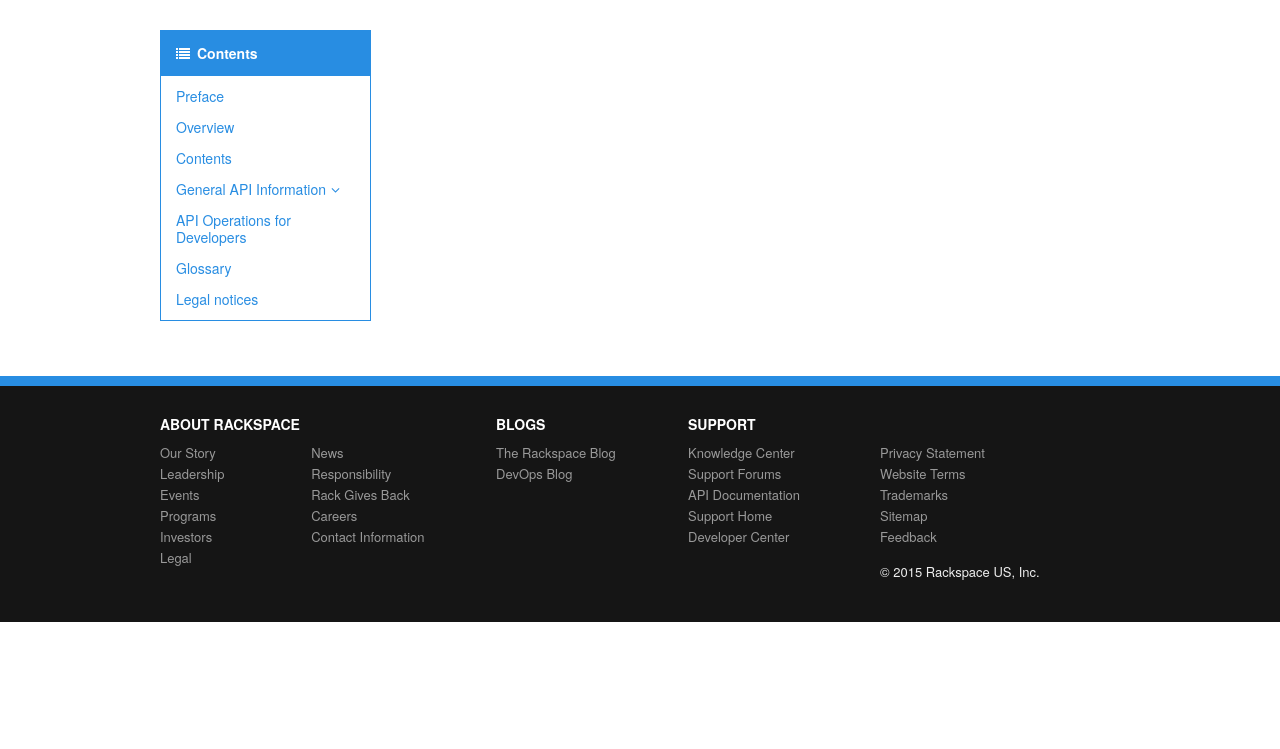
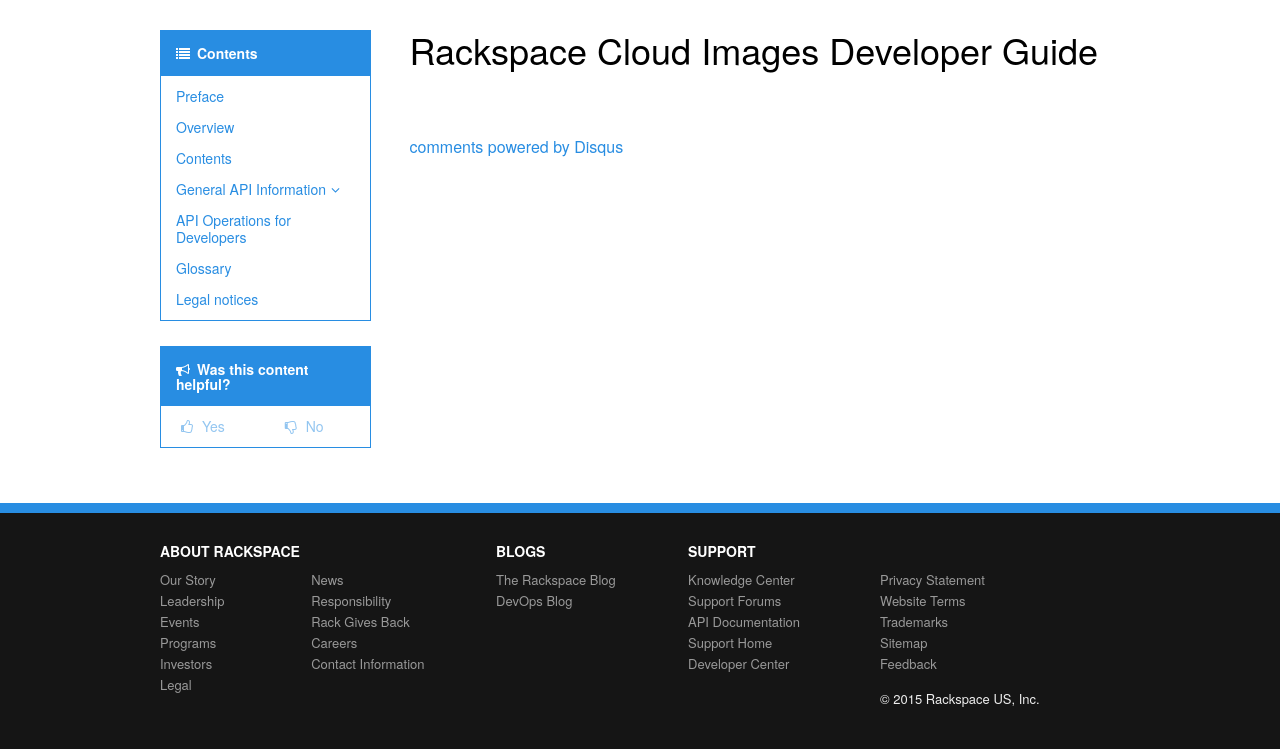
Before and after one commit to annegentle/wadl2rst, a Python web app: template wadl2html/templates/application.jinja in a window 1280 px wide. Shown: the part 188-937 px from the top of the page. Before the commit the page ends 810 px from the top, so only its background shows below. Run offline with Jinja, Linux system fonts and the light colour scheme; the template is opened without the code that fills it, so the values that code supplies are empty; some libraries are stand-ins or nearby versions.

Commit message:
added sidebar elements

```diff
--- a/includes/css/main.css
+++ b/includes/css/main.css
@@ -279,6 +279,25 @@ strong {font-weight: 700;}
 
 .sidebar-section ul li a i {margin-left: 5px;}
 
+.sidebar-section ul.feedback-decision li {float: left;}
+.sidebar-section ul.feedback-decision li a {
+    margin-right: 25px;
+
+    opacity: 0.5;
+    -moz-opacity: 0.5;
+    filter:alpha(opacity=50);
+}
+
+.sidebar-section ul.feedback-decision li a:hover {
+    text-decoration: none;
+
+    opacity: 1.0;
+    -moz-opacity: 1.0;
+    filter:alpha(opacity=100);
+}
+
+.sidebar-section ul.feedback-decision li a i {margin-right: 5px;}
+
 p code {
     font-family: 'Source Code Pro', 'Courier', monospace;
     font-weight: 200;
@@ -305,3 +324,10 @@ p code {
     white-space: -moz-pre-wrap;
     white-space: -o-pre-wrap;
 }
+
+/* Disqus Comments */
+
+#disqus_thread {
+	border-top: 1px solid $color-primary;
+	padding-top: 30px;
+}
--- a/wadl2html/templates/application.jinja
+++ b/wadl2html/templates/application.jinja
@@ -4,6 +4,8 @@
         <link rel="stylesheet" type="text/css" href="includes/css/header.css">
         <link rel="stylesheet" type="text/css" href="includes/css/footer.css">
         <link rel="stylesheet" type="text/css" href="includes/css/main.css">
+
+        <script type="text/javascript" async="" src="http://rc-api-docs.disqus.com/embed.js"></script>
     </head>
 
     <body>
@@ -93,9 +95,31 @@
                                 <li><a href="">Legal notices</a></li>
                             </ul>
                         </div>
+                        <div class="sidebar-section">
+                            <h3><i class="fa fa-bullhorn"></i>Was this content helpful?</h3>
+                            <ul class="feedback-decision clearfix">
+                                <li><a href=""><i class="fa fa-thumbs-o-up"></i> Yes</a></li>
+                                <li><a href=""><i class="fa fa-thumbs-o-down"></i> No</a></li>
+                            </ul>
+                        </div>
                     </div>
                     <div class="nine columns omega content">
+                        <h1>Rackspace Cloud Images Developer Guide</h1>
+
                         {{child_html}}
+        				<div id="disqus_thread"></div>
+        				<script type="text/javascript">
+        					/* * * CONFIGURATION VARIABLES: EDIT BEFORE PASTING INTO YOUR WEBPAGE * * */
+        					var disqus_shortname = 'rackspaceknowledgecenter'; // required: replace example with your forum shortname
+        					/* * * DON'T EDIT BELOW THIS LINE * * */
+        					(function() {
+        						var dsq = document.createElement('script'); dsq.type = 'text/javascript'; dsq.async = true;
+        						dsq.src = '//' + disqus_shortname + '.disqus.com/embed.js';
+        						(document.getElementsByTagName('head')[0] || document.getElementsByTagName('body')[0]).appendChild(dsq);
+        					})();
+        				</script>
+        				<noscript>Please enable JavaScript to view the <a href="http://disqus.com/?ref_noscript">comments powered by Disqus.</a></noscript>
+        				<a href="http://disqus.com" class="dsq-brlink">comments powered by <span class="logo-disqus">Disqus</span></a>
                     </div>
                 </div>
             </div>
```
